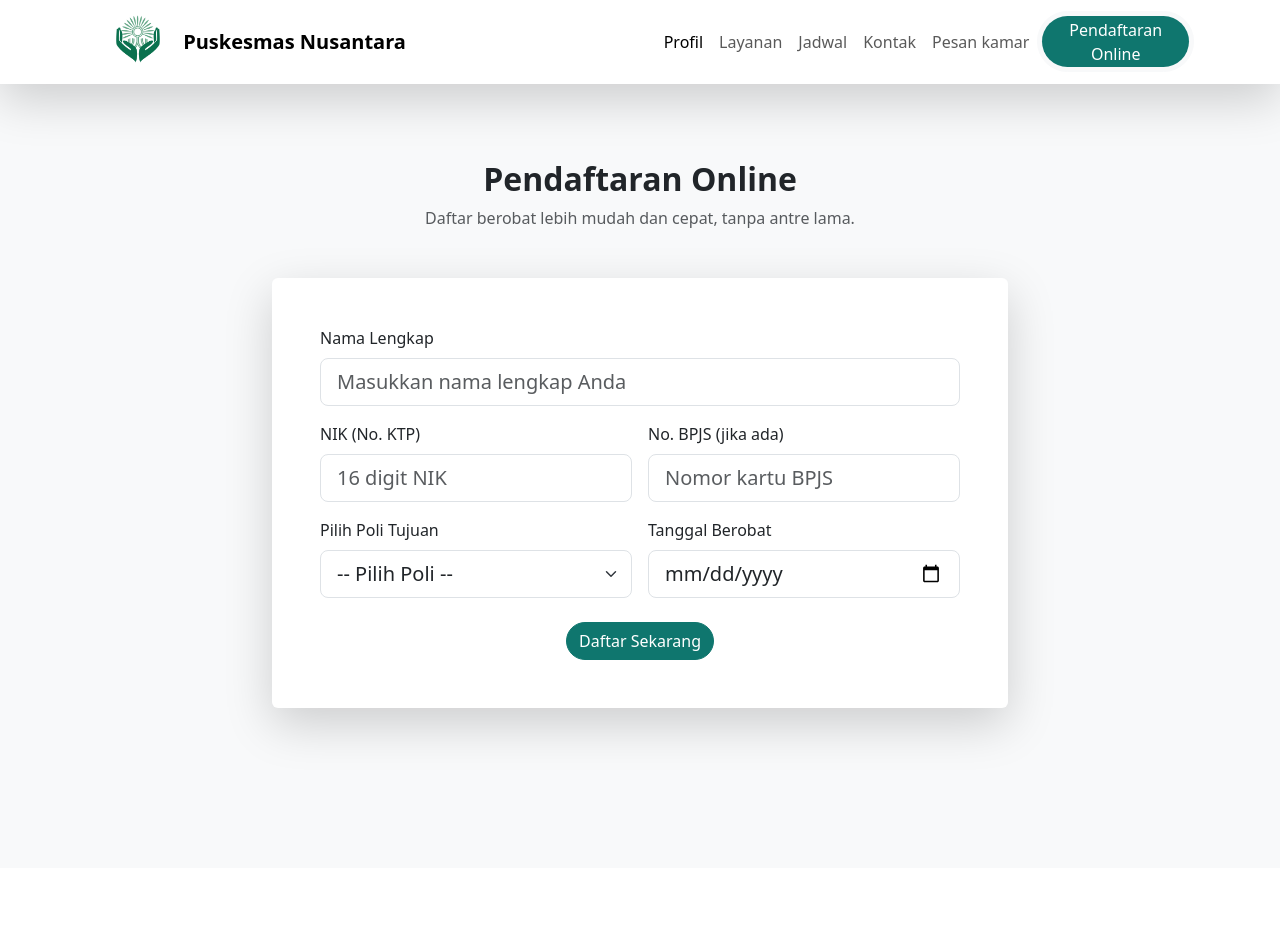
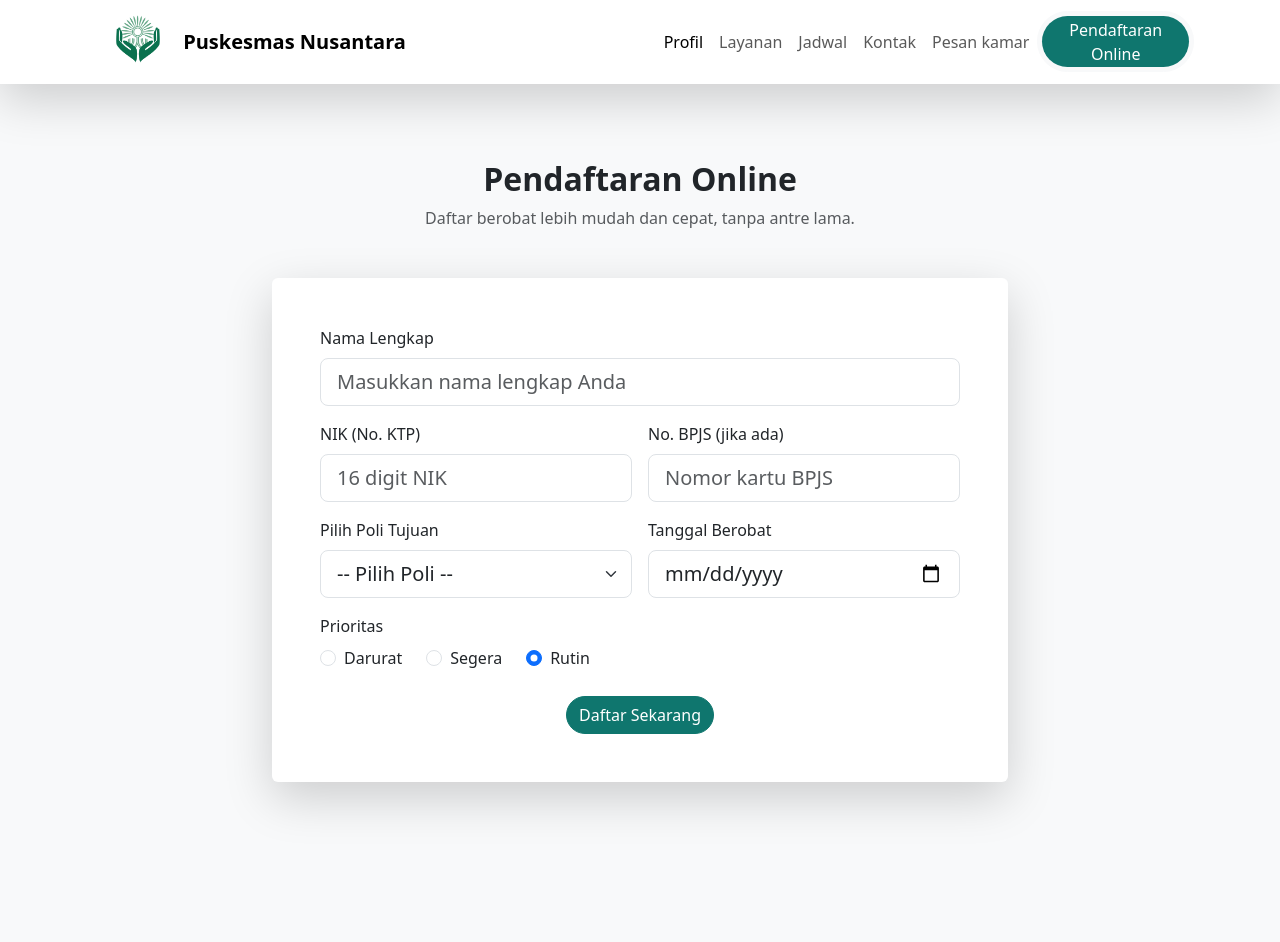
Before and after one commit to navianwildan-maker/PROJECT-AKHIR-PEMWEB, a PHP site: page /pendaftaranPuskesmas.php in a window 1280 px wide. Before the commit the page ends 750 px from the top, so only its background shows below. Run offline with PHP 8.4, Linux system fonts and the light colour scheme; data comes from the database, SQL or seed files in the repository.

Commit message:
tambah opsi prioritas pasien

```diff
--- a/pendaftaranPuskesmas.php
+++ b/pendaftaranPuskesmas.php
@@ -165,6 +165,25 @@
                                         class="form-control form-control-lg"
                                         id="tanggal" name="tanggal_berobat" required>
                                 </div>
+
+                                <div class="col-12">
+                                    <label class="form-label">Prioritas</label>
+                                        <div class="d-flex gap-4 align-items-center flex-wrap">
+                                            <div class="form-check">
+                                                <input class="form-check-input" type="radio" id="emergencyDarurat" name="status" value="Emergency">
+                                                <label class="form-check-label" for="emergencyDarurat">Darurat</label>
+                                            </div>
+                                            <div class="form-check">
+                                                <input class="form-check-input" type="radio" id="emergencyUrgent" name="status" value="Urgent">
+                                                <label class="form-check-label" for="emergencyUrgent">Segera</label>
+                                            </div>
+                                            <div class="form-check">
+                                                <input class="form-check-input" type="radio" id="emergencyRutin" name="status" value="Rutin" checked>
+                                                <label class="form-check-label" for="emergencyRutin">Rutin</label>
+                                            </div>
+                                        </div>
+                                </div>
+
                                 <div class="col-12 text-center mt-4">
                                     <button type="submit"
                                         class="btn" style="background-color: #0f766e; border-color: #0f766e; color: white; border-radius: 100px;";>Daftar
```
Also changed, not shown: daftarPasien.php (+9 -3 lines), dataPendaftaranOnline.php (+9 -2 lines).
